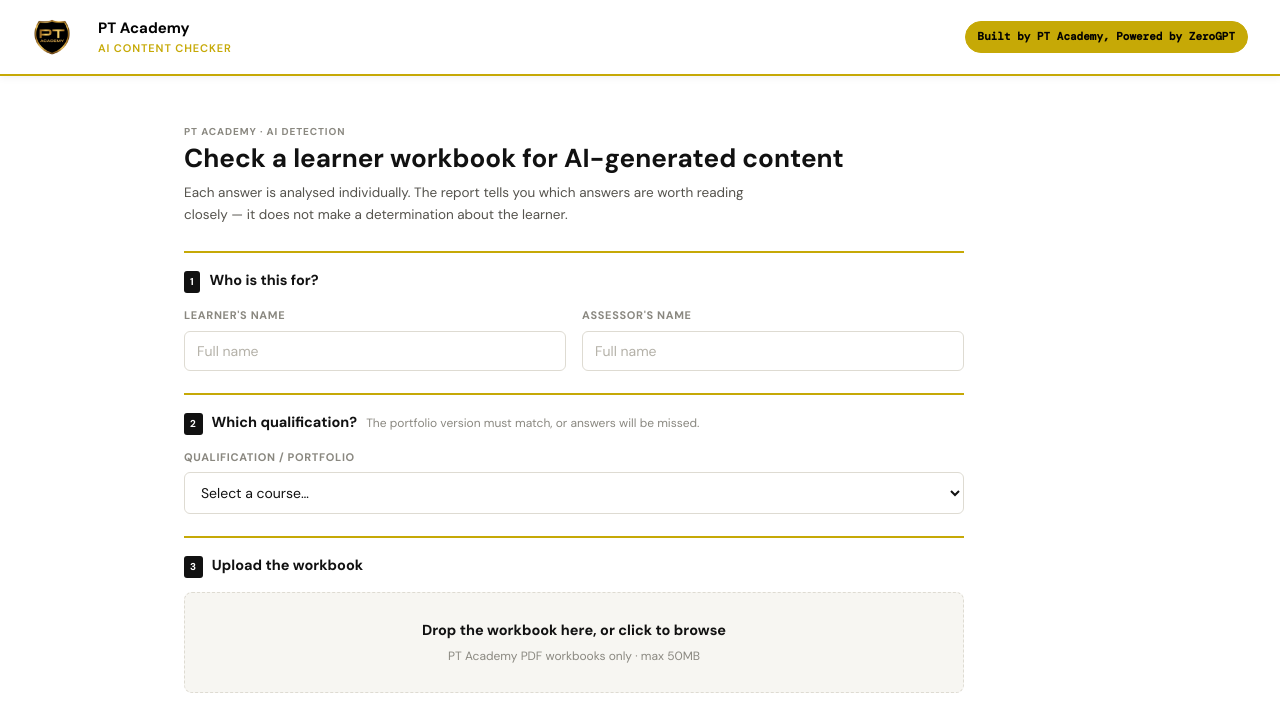
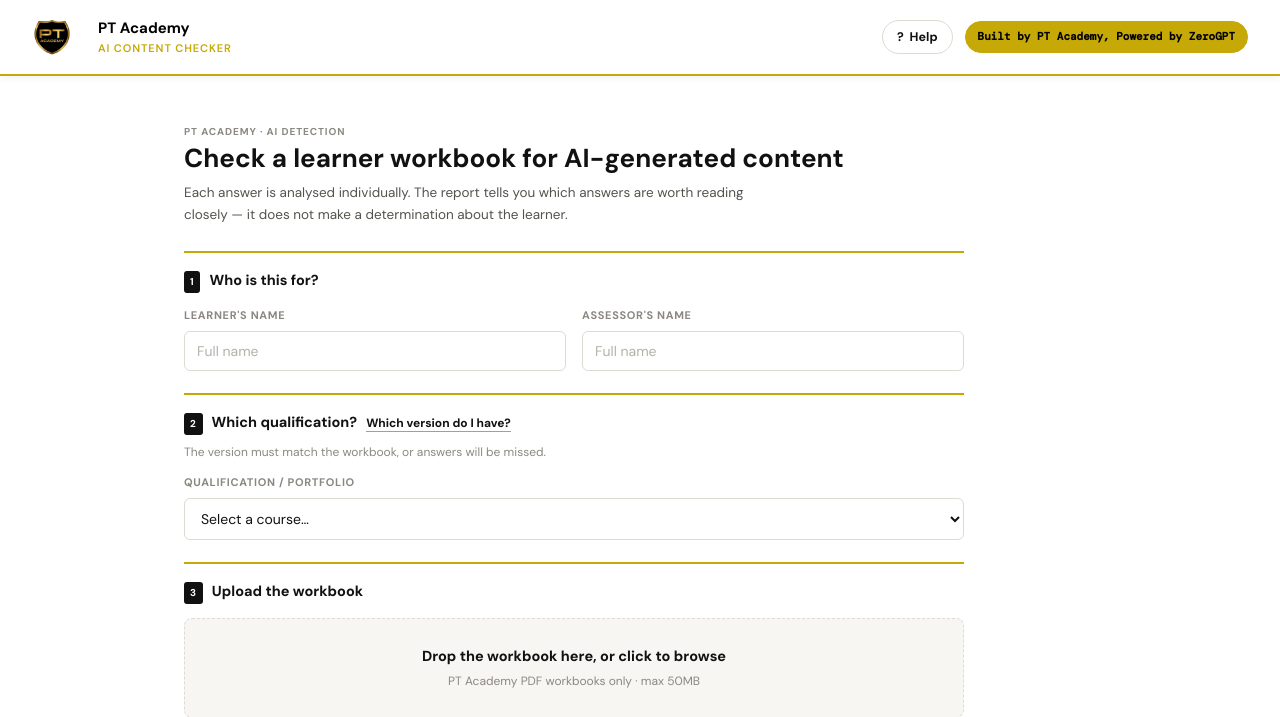
Before and after one commit to samjonesptacademy-lms/ptacademy_aidetector, a Flask app: page / in a window 1280 px wide. Shown: the top 717 px of the page. Run offline with Flask 3, Linux system fonts and the light colour scheme.

Commit message:
Add a Help link and a portfolio version chooser
Two additions to the upload page.

A Help button in the header opens the assessor briefing deck, served inline
from /training-deck so it opens in a tab rather than downloading.

Next to the qualification step, "Which version do I have?" opens the front
cover of all four workbooks side by side. Choosing the wrong version is the one
mistake in this flow that fails silently - a V2 portfolio analysed as V3
produced 28 answers instead of 79 - and the course names alone do not help,
because the labelling is counter-intuitive: "V2" is the older grey design and
"V3" the newer photo cover. Showing the covers lets an assessor match what is
physically in front of them.

The cover images are rendered from the sample workbooks rather than supplied
separately, so each is verified against the course it is mapped to rather than
assumed. Every annotation is stripped from the page before rendering: clearing
form field values was not enough, because on one sample the learner and mentor
names are /FreeText comments an assessor had added, which still rendered after
the fields were blanked. All four sources were re-checked for learner names,
mentor names and email addresses before the images were generated.

.gitignore excludes *.pdf so learner workbooks cannot be committed. Narrowed
with an exception for static/, which holds app assets only, rather than
force-adding the deck past the rule.

Co-Authored-By: Claude Opus 4.8 (1M context) <noreply@anthropic.com>

```diff
--- a/app.py
+++ b/app.py
@@ -1292,6 +1292,19 @@ def load_analysis_report(session_id):
         return None
 
 
+@app.route('/training-deck', methods=['GET'])
+def training_deck():
+    """Assessor briefing deck, served inline so the Help button opens it in a tab."""
+    deck = Path(__file__).parent / 'static' / 'AI_Detection_Report_Training_Deck.pdf'
+    if not deck.exists():
+        return jsonify({'error': 'Training deck not available.'}), 404
+    return Response(
+        deck.read_bytes(),
+        mimetype='application/pdf',
+        headers={'Content-Disposition': 'inline; filename="PT Academy - AI Detection Report - Assessor Briefing.pdf"'},
+    )
+
+
 @app.route('/report-preview/<session_id>', methods=['GET'])
 def report_preview(session_id):
     """Serve the same PDF inline so the UI can embed it.
--- a/templates/index.html
+++ b/templates/index.html
@@ -107,6 +107,60 @@
     .rpt-guide-row { grid-template-columns: 1fr; gap: 2px; }
   }
 
+  .help-btn {
+    display: inline-flex; align-items: center; gap: 2px;
+    font-size: 12.5px; font-weight: 700; text-decoration: none;
+    color: var(--r-ink); background: #fff;
+    border: 1px solid var(--r-rule); border-radius: 999px;
+    padding: 6px 14px; white-space: nowrap;
+    transition: border-color 0.15s, background 0.15s;
+  }
+  .help-btn:hover { border-color: var(--r-gold); background: rgba(198,169,6,0.1); }
+
+  .link-btn {
+    background: none; border: 0; padding: 0;
+    font-family: var(--font); font-size: 12px; font-weight: 700;
+    color: var(--r-ink); border-bottom: 1px solid var(--r-gold);
+    cursor: pointer; white-space: nowrap;
+  }
+  .link-btn:hover { color: var(--r-gold); }
+
+  .modal-backdrop {
+    position: fixed; inset: 0; background: rgba(17,17,17,0.55);
+    display: none; align-items: flex-start; justify-content: center;
+    padding: 40px 20px; overflow-y: auto; z-index: 100;
+  }
+  .modal-backdrop.show { display: flex; }
+  .modal {
+    background: #fff; border-radius: 10px; max-width: 940px; width: 100%;
+    padding: 24px 26px 28px;
+  }
+  .modal-head { display: flex; align-items: flex-start; gap: 16px; margin-bottom: 4px; }
+  .modal-title { font-size: 19px; font-weight: 700; }
+  .modal-sub { font-size: 12.5px; color: var(--r-ink-soft); line-height: 1.55; margin-top: 5px; max-width: 68ch; }
+  .modal-close {
+    margin-left: auto; background: none; border: 0; cursor: pointer;
+    font-size: 20px; line-height: 1; color: var(--r-ink-muted); padding: 2px 6px;
+  }
+  .modal-close:hover { color: var(--r-ink); }
+  .cover-grid { display: grid; grid-template-columns: 1fr 1fr; gap: 22px; margin-top: 20px; }
+  .cover-card {
+    border: 1px solid var(--r-rule); border-radius: 8px; overflow: hidden;
+    display: flex; flex-direction: column;
+  }
+  .cover-card .cover-meta { margin-top: auto; }
+  /* Covers are a mix of landscape and portrait, so fit them into a common box
+     rather than letting card heights diverge by a factor of two. */
+  .cover-card img {
+    display: block; width: 100%; height: 300px;
+    object-fit: contain; object-position: center;
+    background: var(--r-surface); padding: 10px;
+  }
+  .cover-meta { padding: 11px 13px; border-top: 1px solid var(--r-rule); }
+  .cover-name { font-size: 13px; font-weight: 700; }
+  .cover-hint { font-size: 11.5px; color: var(--r-ink-muted); margin-top: 3px; line-height: 1.5; }
+  @media (max-width: 720px) { .cover-grid { grid-template-columns: 1fr; } }
+
   *, *::before, *::after { box-sizing: border-box; margin: 0; padding: 0; }
 
   body {
@@ -805,7 +859,11 @@
     <div class="logo-text">PT Academy</div>
     <div class="logo-sub">AI Content Checker</div>
   </div>
-  <div class="header-badge">Built by PT Academy, Powered by ZeroGPT</div>
+  <div style="margin-left:auto; display:flex; align-items:center; gap:12px;">
+    <a class="help-btn" href="/training-deck" target="_blank" rel="noopener"
+       title="How to read the AI Detection Report">? &nbsp;Help</a>
+    <div class="header-badge">Built by PT Academy, Powered by ZeroGPT</div>
+  </div>
 </header>
 
 <main>
@@ -837,8 +895,9 @@
       <div class="up-step-head">
         <span class="up-step-n">2</span>
         <span class="up-step-title">Which qualification?</span>
-        <span class="up-step-hint">The portfolio version must match, or answers will be missed.</span>
-      </div>
+        <button type="button" class="link-btn" onclick="showCovers()">Which version do I have?</button>
+      </div>
+      <p class="up-step-hint" style="margin: -6px 0 12px;">The version must match the workbook, or answers will be missed.</p>
       <div class="up-field">
         <label for="course-select">Qualification / portfolio</label>
         <select id="course-select" required>
@@ -876,6 +935,50 @@
     </div>
 
     <button class="btn-analyse" id="btn-analyse" disabled>Analyse workbook</button>
+  </div>
+
+  <!-- Portfolio version chooser: cover pages of each workbook, so an assessor
+       can match what is in front of them rather than guess from the name. -->
+  <div class="modal-backdrop" id="covers-modal" onclick="if(event.target===this) hideCovers()">
+    <div class="modal rpt" role="dialog" aria-modal="true" aria-labelledby="covers-title">
+      <div class="modal-head">
+        <div>
+          <div class="modal-title" id="covers-title">Which portfolio version do I have?</div>
+          <div class="modal-sub">Compare the front cover of the workbook you are about to upload with the covers below, then choose the matching option. Picking the wrong version means questions are missed, so the report will be short.</div>
+        </div>
+        <button class="modal-close" onclick="hideCovers()" aria-label="Close">✕</button>
+      </div>
+      <div class="cover-grid">
+        <div class="cover-card">
+          <img src="/static/covers/level2_gym_v2.png" alt="Level 2 older workbook cover">
+          <div class="cover-meta">
+            <div class="cover-name">Level 2 Gym Instructing (V2 Portfolio)</div>
+            <div class="cover-hint">Older design · grey cover · “Certificate in Planning and Delivering Gym-Based Exercise” · v.2022/02 · 603/5231/0</div>
+          </div>
+        </div>
+        <div class="cover-card">
+          <img src="/static/covers/level2_gym.png" alt="Level 2 newer workbook cover">
+          <div class="cover-meta">
+            <div class="cover-name">Level 2 Gym Instructing (V3 Portfolio)</div>
+            <div class="cover-hint">Newer design · photo cover · “Gym Instructing” · Units 1 to 6 · 603/5233/4</div>
+          </div>
+        </div>
+        <div class="cover-card">
+          <img src="/static/covers/level3_pt_v2.png" alt="Level 3 older workbook cover">
+          <div class="cover-meta">
+            <div class="cover-name">Level 3 Personal Training (V2 Portfolio)</div>
+            <div class="cover-hint">Older design · grey cover · “Certificate in Planning and Delivering Personal Training” · v.2022/03 · 603/5232/2</div>
+          </div>
+        </div>
+        <div class="cover-card">
+          <img src="/static/covers/level3_pt.png" alt="Level 3 newer workbook cover">
+          <div class="cover-meta">
+            <div class="cover-name">Level 3 Personal Training (V3 Portfolio)</div>
+            <div class="cover-hint">Newer design · photo cover · “Personal Training” · Units 7 to 10 · 603/5233/4</div>
+          </div>
+        </div>
+      </div>
+    </div>
   </div>
 
   <!-- LOADING STATE -->
@@ -1044,6 +1147,10 @@ courseSelect.addEventListener('change', (e) => {
 
   updateAnalyseButton();
 });
+
+function showCovers() { document.getElementById('covers-modal').classList.add('show'); }
+function hideCovers() { document.getElementById('covers-modal').classList.remove('show'); }
+document.addEventListener('keydown', e => { if (e.key === 'Escape') hideCovers(); });
 
 function setAnalysisMode(mode) {
   analysisMode = mode;
```
Also changed, not shown: static/covers/level2_gym.png (added), static/covers/level2_gym_v2.png (added), static/covers/level3_pt.png (added), static/covers/level3_pt_v2.png (added), 2 other files.
